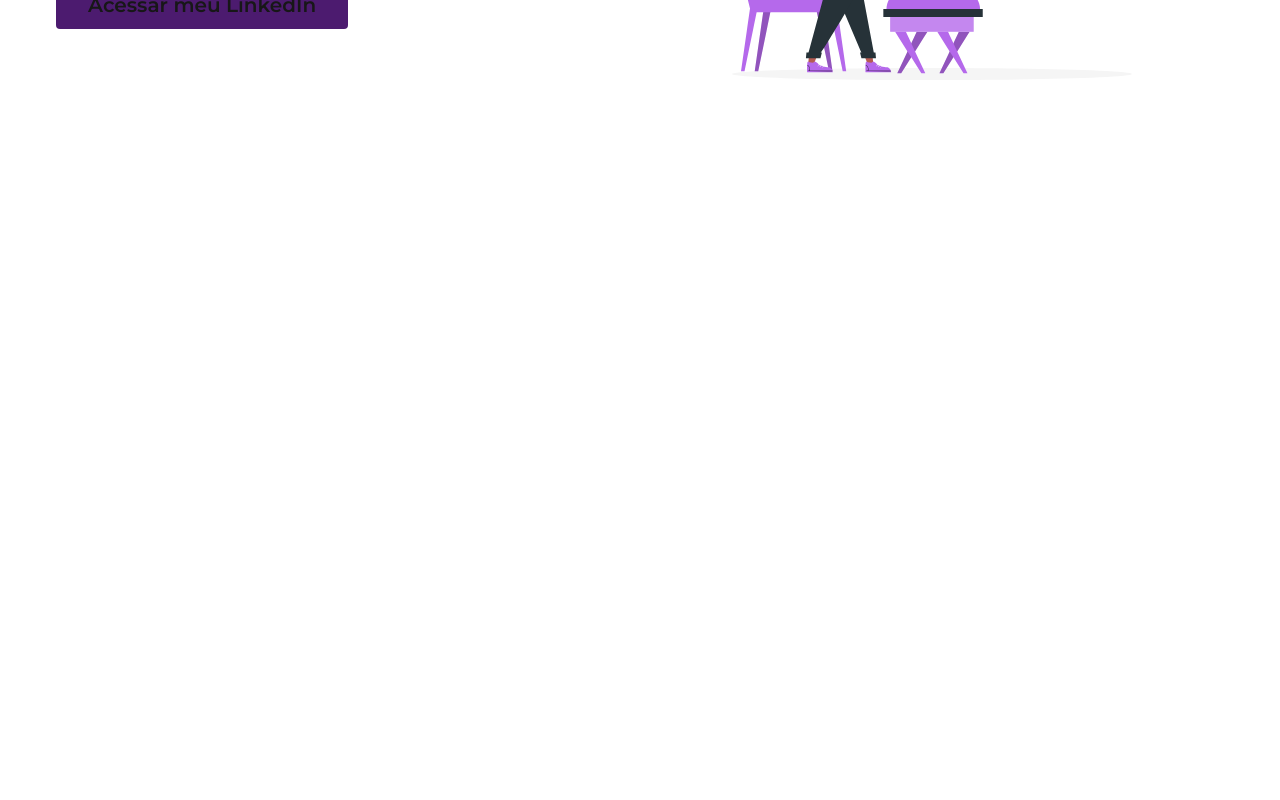
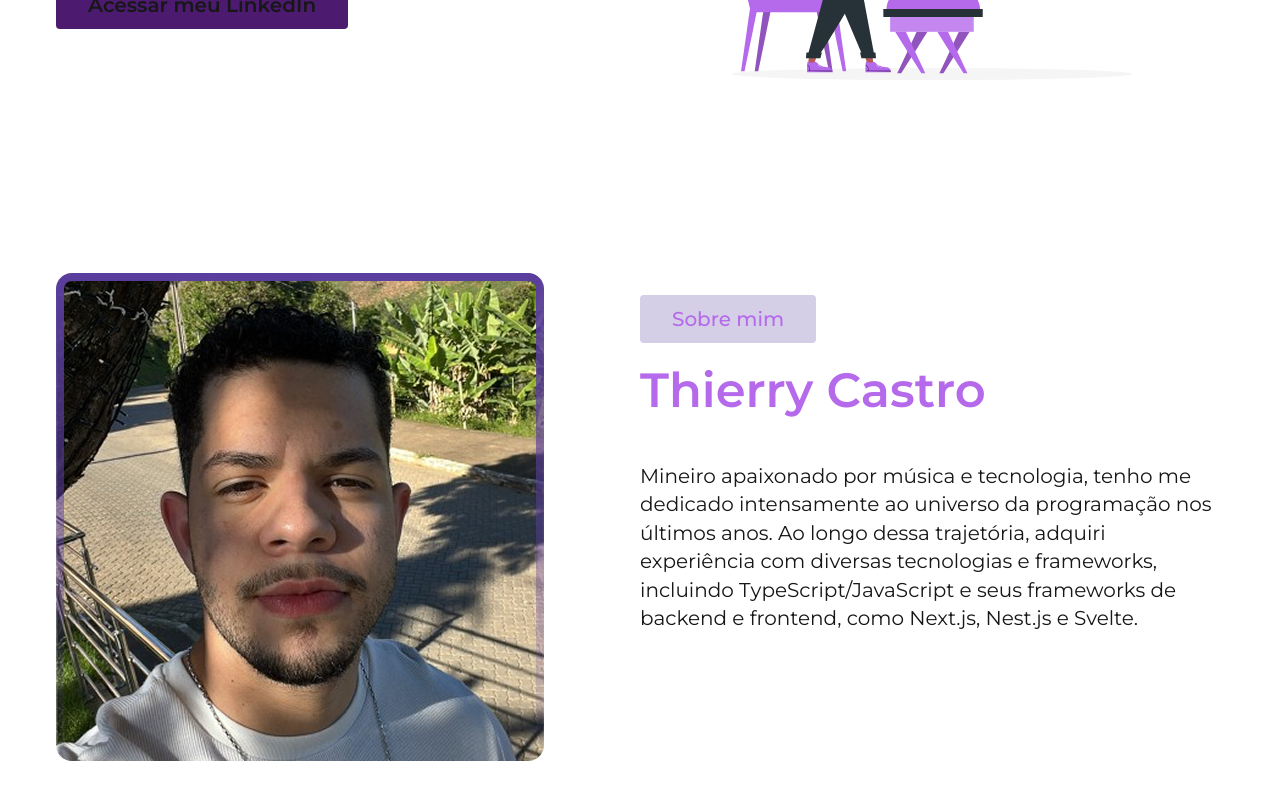
Before and after one commit to Thierrycast/thierrycastro.dev, a Next.js app: page / in a window 1280 px wide. Shown: the part 382-1182 px from the top of the page. Before the commit the page ends 800 px from the top, so only its background shows below. Built offline with nearby package versions, Linux system fonts and the light colour scheme.

Commit message:
feat: estrutura base AboutSection

```diff
--- /dev/null
+++ b/app/components/AboutSection.tsx
@@ -0,0 +1,23 @@
+
+import Image from "next/image"
+
+export default function AboutSection() {
+  return (
+    <section className="w-full max-w-2xl px-8 py-24 2xl:px-0 flex justify-between">
+      <div className="w-1/2" >
+        <Image
+          src="/profile.png"
+          alt="rocket"
+          width={488}
+          height={488}
+        />
+      </div>
+      <div className="w-1/2 py-8">
+        <span className="text-sm font-medium bg-primary/25 px-8 py-3 rounded text-primary-light">Sobre mim</span>
+
+        <h2 className="text-2xl font-semibold text-primary-light mt-6 mb-10" >Thierry Castro</h2>
+        <p className="text-sm" >Mineiro apaixonado por música e tecnologia, tenho me dedicado intensamente ao universo da programação nos últimos anos. Ao longo dessa trajetória, adquiri experiência com diversas tecnologias e frameworks, incluindo TypeScript/JavaScript e seus frameworks de backend e frontend, como Next.js, Nest.js e Svelte. </p>
+      </div>
+    </section>
+  )
+}
--- a/app/components/HeroSection.tsx
+++ b/app/components/HeroSection.tsx
@@ -2,7 +2,7 @@ import Image from "next/image"
 
 export default function HeroSection() {
   return (
-    <section className="w-full max-w-2xl px-8 py-24 2xl:p-0 flex justify-between">
+    <section className="w-full max-w-2xl px-8 py-24 2xl:px-0 flex justify-between">
       <div className="w-1/2 flex flex-col justify-center">
         <p className="text-lg font-medium">Olá, eu sou</p>
         <h1 className="text-3xl font-semibold text-primary-light" >Thierry Castro</h1>
--- a/app/page.tsx
+++ b/app/page.tsx
@@ -1,9 +1,11 @@
+import AboutSection from "./components/AboutSection";
 import HeroSection from "./components/HeroSection";
 
 export default function Home() {
   return (
     <main className="flex flex-col items-center">
       <HeroSection />
+      <AboutSection />
     </main>
   );
 }
```
Also changed, not shown: public/profile.png (added).
